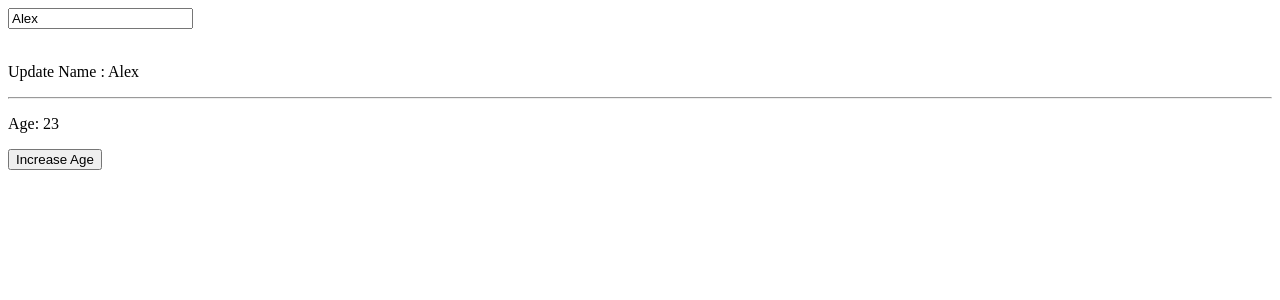
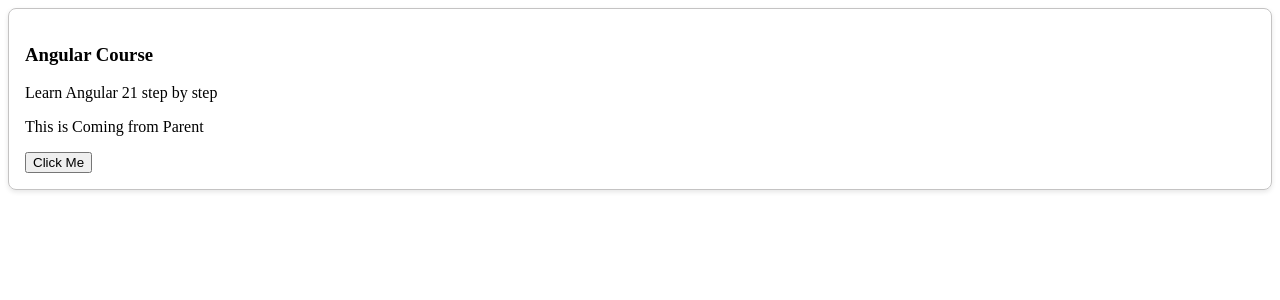
Before and after one commit to Rishab-RajHR/Angular-21, an Angular app: page / in a window 1280 px wide. Shown: the top 300 px of the page. Built offline with nearby package versions, Linux system fonts and the light colour scheme.

Commit message:
Reusable Card Component

```diff
--- a/src/app/app.html
+++ b/src/app/app.html
@@ -1,18 +1,8 @@
-<!-- <input [(ngModel)]="username" placeholder="Enter your name" />
+<app-card
+    [title]="'Angular Course'"
+    [description]="'Learn Angular 21 step by step'"
+    >
 
-<p>{{username}}</p> -->
-<!--
-<input [value]="name()" (input)="name.set($event.target.value)"/>
-
-<p>{{name()}}</p> -->
-
-<input [value]="user().name" (input)="updateName($event.target.value)" placeholder="Name"/>
-
-<br><br>
-
-<p> Update Name : {{user().name}}</p>
-
-<hr>
-
-<p> Age: {{user().age}}</p>
-<button (click)="updateAge()">Increase Age</button>
+    <p>This is Coming from Parent</p>
+    <button>Click Me</button>
+</app-card>
--- a/src/app/app.ts
+++ b/src/app/app.ts
@@ -1,26 +1,13 @@
 import { Component, signal } from '@angular/core';
+import { Card } from './card/card';
 // import { FormsModule } from '@angular/forms';
 
 @Component({
-  imports: [],
+  imports: [Card],
   selector: 'app-root',
   styleUrl: './app.css',
   templateUrl: './app.html',
 })
 export class App {
-  //  username = "Alex";
-  // name = signal('George');
 
-  user = signal<{ name: string; age: number }>({
-       name: 'Alex',
-       age: 23
-  })
-
-  updateName(value: string) {
-      this.user.update(user => ({ ...user, name: value }));
-  }
-
-  updateAge() {
-      this.user.update(user => ({ ...user, age: user.age+1 }));
-  }
 }
--- /dev/null
+++ b/src/app/card/card.css
@@ -0,0 +1,6 @@
+.card{
+   border: 1px solid #c4c3c3;
+   padding: 16px;
+   border-radius: 8px;
+   box-shadow: 0 2px 5px rgba(0,0,0,0.1);
+}
--- /dev/null
+++ b/src/app/card/card.html
@@ -0,0 +1,6 @@
+<div class="card">
+    <h3>{{title()}}</h3>
+    <p>{{description()}}</p>
+
+    <ng-content></ng-content>
+</div>
--- /dev/null
+++ b/src/app/card/card.ts
@@ -0,0 +1,12 @@
+import { Component, input } from '@angular/core';
+
+@Component({
+  imports: [],
+  selector: 'app-card',
+  styleUrl: './card.css',
+  templateUrl: './card.html',
+})
+export class Card {
+    title = input<string>();
+    description = input<string>();
+}
```
Also changed, not shown: 1 other file (tests, documents, lock files or other folders).
